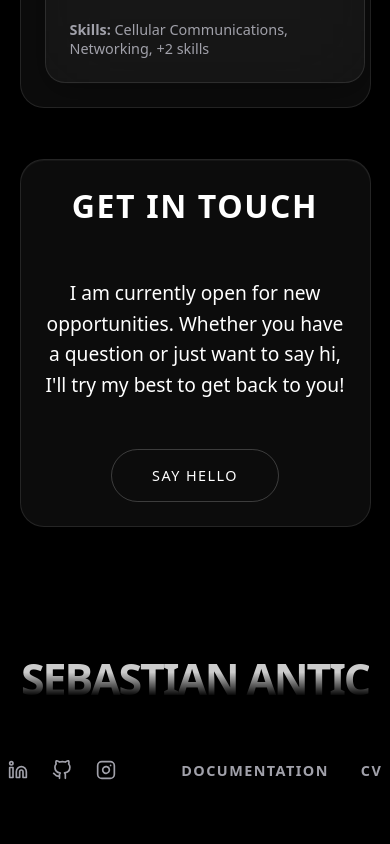
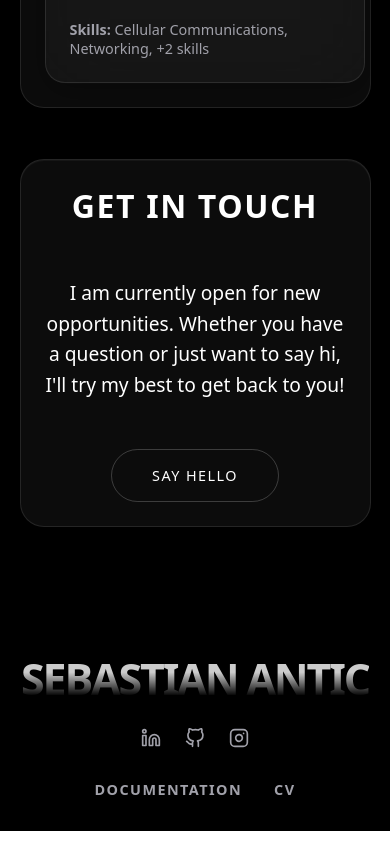
Before and after one commit to SebastianAntic/Portfolio, a React (Vite) app: page / in a window 390 px wide. Shown: the part 7456-8300 px from the top of the page. Built offline with nearby package versions, Linux system fonts and the light colour scheme.

Commit message:
Please enter the commit message for your changes. Lines starting   with ' ' will be ignored, and an empty message aborts the commit.
  On branch main
  Your branch is up to date with 'origin/main'.

  Changes to be committed:
 	modified:   src/App.css
 	modified:   src/App.jsx

```diff
--- a/src/App.css
+++ b/src/App.css
@@ -156,11 +156,27 @@
 .footer-container {
   width: 100%;
   padding: 4rem;
-  display: flex;
-  justify-content: center;
+  display: grid;
+  grid-template-columns: 1fr auto 1fr;
   align-items: center;
   z-index: 1000;
   position: relative;
+  box-sizing: border-box;
+}
+
+.footer-socials {
+  grid-column: 2;
+  display: flex;
+  gap: 1.5rem;
+  justify-content: center;
+}
+
+.footer-links {
+  grid-column: 3;
+  display: flex;
+  gap: 2rem;
+  justify-content: flex-end;
+  align-items: center;
 }
 
 /* Tablet optimizations */
@@ -238,6 +254,15 @@
 
   .footer-container {
     padding: 2rem 1rem;
+    grid-template-columns: 1fr;
+    gap: 2rem;
+  }
+  .footer-socials {
+    grid-column: 1;
+  }
+  .footer-links {
+    grid-column: 1;
+    justify-content: center;
   }
 }
 
--- a/src/App.jsx
+++ b/src/App.jsx
@@ -576,19 +576,9 @@
       </div>
 
       {/* Footer */}
-      <footer className="footer-container" style={{
-        display: 'flex',
-        flexDirection: 'row',
-        flexWrap: 'wrap',
-        justifyContent: 'space-between',
-        alignItems: 'center',
-        gap: '1.5rem',
-        padding: '4rem 2vw',
-        width: '100%',
-        boxSizing: 'border-box'
-      }}>
+      <footer className="footer-container">
         {/* Social Icons */}
-        <div style={{ display: 'flex', gap: '1.5rem' }}>
+        <div className="footer-socials">
           {[
             { icon: <LinkedinIcon />, url: 'https://www.linkedin.com/in/sebastianantic/' },
             { icon: <GithubIcon />, url: 'https://github.com/SebastianAntic' },
@@ -621,7 +611,7 @@
         </div>
 
         {/* Links */}
-        <div style={{ display: 'flex', gap: '2rem', alignItems: 'center' }}>
+        <div className="footer-links">
           <a href="#" style={{ color: mutedColor, textDecoration: 'none', fontSize: '0.9rem', textTransform: 'uppercase', letterSpacing: '0.1em', fontWeight: 600, transition: 'color 0.3s ease' }}
              onMouseOver={(e) => e.target.style.color = hoverColor}
              onMouseOut={(e) => e.target.style.color = mutedColor}>
```
